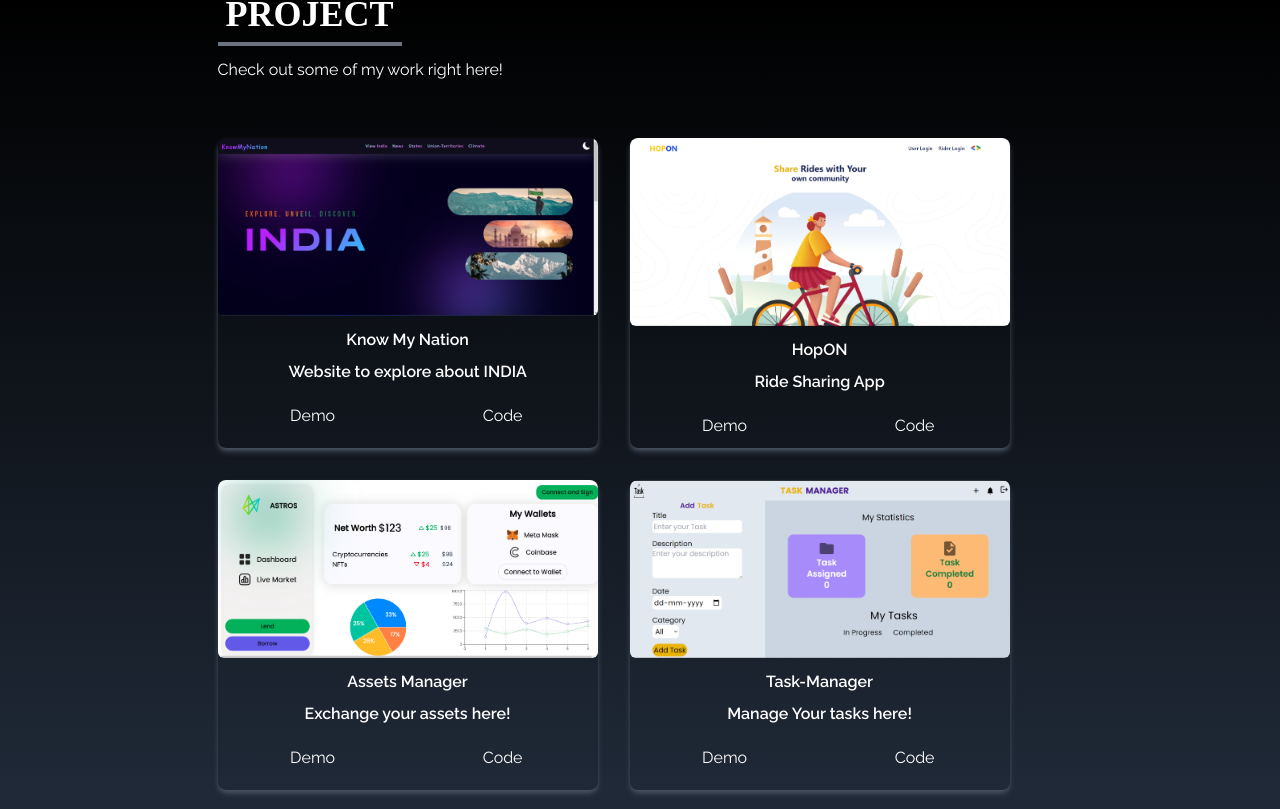
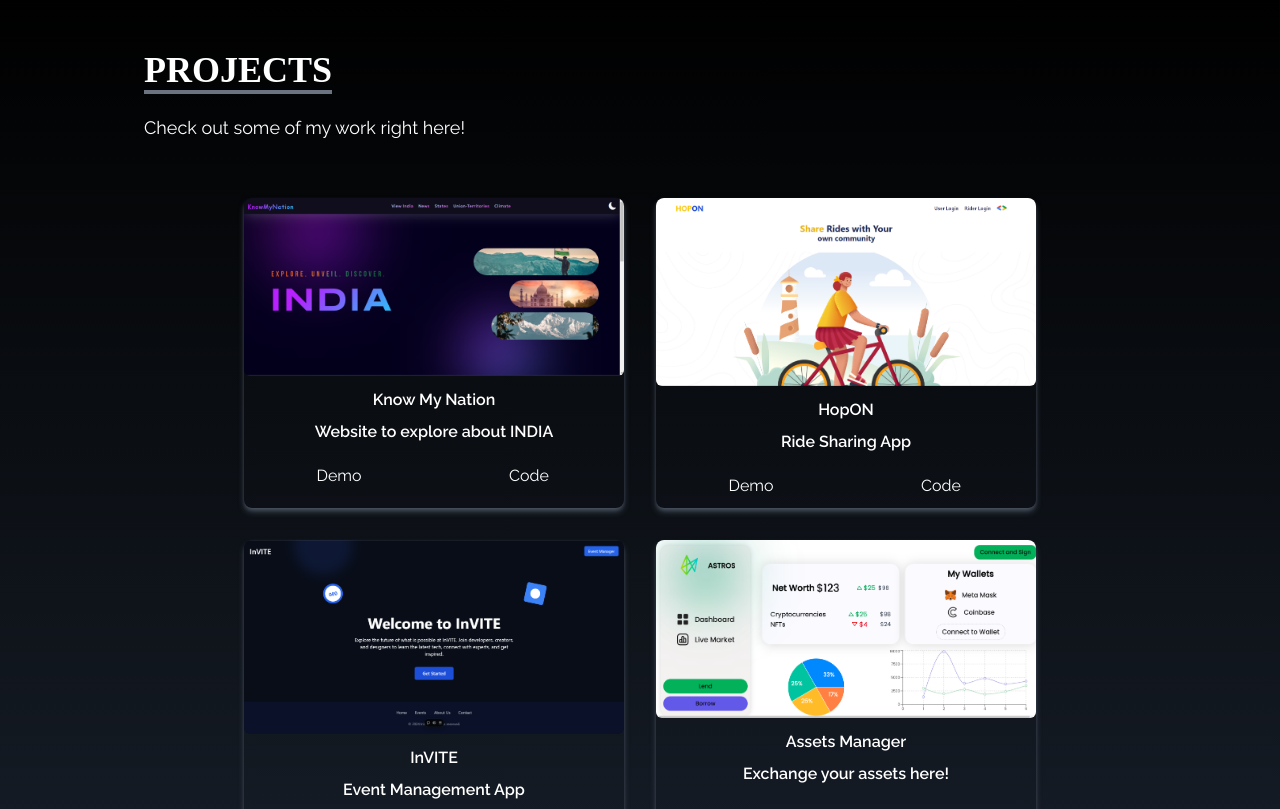
Before and after one commit to Vijay-Hozo/Portfolio, a React (Create React App) app: page / in a window 1280 px wide. Shown: the part 1686-2495 px from the top of the page. Built offline with nearby package versions, Linux system fonts and the light colour scheme.

Commit message:
proj updated

```diff
--- a/src/components/NavBar.jsx
+++ b/src/components/NavBar.jsx
@@ -1,69 +1,78 @@
-import React, { useState } from 'react';
-import{ FaBars,FaTimes} from 'react-icons/fa';
-import {Link} from 'react-scroll'
+import React, { useState } from "react";
+import { FaBars, FaTimes } from "react-icons/fa";
+import { Link } from "react-scroll";
 
 const NavBar = () => {
+  const [nav, setNav] = useState(false);
 
-    const[nav,setNav]=useState(false);
-
-    const links =[
+  const links = [
     {
-            id:1,
-            link:'Home',
+      id: 1,
+      link: "Home",
     },
 
     {
-            id:2,
-            link:'About',
+      id: 2,
+      link: "About",
     },
 
     {
-            id:4,
-            link:'Projects',
+      id: 4,
+      link: "Projects",
     },
 
     {
-            id:5,
-            link:'Experience',
+      id: 5,
+      link: "Experience",
     },
 
     {
-            id:6,
-            link:'Contact',
+      id: 6,
+      link: "Contact",
     },
-    ]
+  ];
 
   return (
-    <div className="flex justify-center items-center w-full h-20 px-4 text-white bg-black">
-
-        <ul className='hidden md:flex '>
-
-            {links.map(({id,link}) => (
+    <div className="flex justify-center items-center w-full h-20 px-4 text-white bg-black sticky top-0 z-50">
+      <ul className="hidden md:flex ">
+        {links.map(({ id, link }) => (
           <li
             key={id}
-                className='px-4 cursor-pointer capitalize font-medium text-gray-500 hover:text-white duration-300'>
-                <Link to={link} smooth duration={500}>{link}</Link>
+            className="px-4 cursor-pointer capitalize font-medium text-gray-500 hover:text-white duration-300"
+          >
+            <Link to={link} smooth duration={500}>
+              {link}
+            </Link>
           </li>
         ))}
       </ul>
 
-        <div onClick={()=> setNav(!nav)} className='cursor-pointer pr-4 z-10 text-gray-500 md:hidden '>
+      <div
+        onClick={() => setNav(!nav)}
+        className="cursor-pointer pr-4 z-10 text-gray-500 md:hidden "
+      >
         {nav ? <FaTimes size={30} /> : <FaBars size={30} />}
       </div>
 
       {nav && (
-            <ul className='flex flex-col justify-center items-center absolute top-0 left-0 w-full h-screen bg-gradient-to-b from-black to-gray-800 text-gray-500'>
-            {links.map(({id,link}) => (
+        <ul className="flex flex-col justify-center items-center absolute top-0 left-0 w-full h-screen bg-gradient-to-b from-black to-gray-800 text-gray-500">
+          {links.map(({ id, link }) => (
             <li
               key={id}
-                    className='px-4 cursor-pointer capitalize py-6 text-4xl'>
-                     <Link onclick={()=>setNav(!nav)} to={link} smooth duration={500}>{link}</Link>
+              className="px-4 cursor-pointer capitalize py-6 text-4xl"
+            >
+              <Link
+                onclick={() => setNav(!nav)}
+                to={link}
+                smooth
+                duration={500}
+              >
+                {link}
+              </Link>
             </li>
           ))}
         </ul>
       )}
-
-
     </div>
   );
 };
--- a/src/components/Projects.jsx
+++ b/src/components/Projects.jsx
@@ -1,67 +1,76 @@
-import React from 'react'
-import knowmynation from "../assets/knowmynation.png" ;
+import React from "react";
+import knowmynation from "../assets/knowmynation.png";
 import hozotech from "../assets/hozo.png";
-import Projectcard from './Projectcard';
-import portfolio from '../assets/portfolio.png'
-import assestsmanager from '../assets/assestsmanager.png'
-import taskmanager from '../assets/taskmanager.png'
-import hopon from '../assets/HOPON.png'
+import Projectcard from "./Projectcard";
+import portfolio from "../assets/portfolio.png";
+import assestsmanager from "../assets/assestsmanager.png";
+import taskmanager from "../assets/taskmanager.png";
+import hopon from "../assets/HOPON.png";
+import invite from "../assets/invite.png";
 const Projects = () => {
-    const projects =[
+  const projects = [
     {
-            id:1,
-            src:knowmynation,
-            heading:'Know My Nation',
-            description:'Website to explore about INDIA',
-            href:'https://knowmynation.netlify.app/',
-            code:'https://github.com/Vijay-Hozo/know-my-nation'
+      id: 1,
+      src: knowmynation,
+      heading: "Know My Nation",
+      description: "Website to explore about INDIA",
+      href: "https://knowmynation.netlify.app/",
+      code: "https://github.com/Vijay-Hozo/know-my-nation",
     },
     {
-            id:3,
-            src:hopon,
-            description:'Ride Sharing App',
-            heading:'HopON',
-            href:'https://hopon-app.vercel.app/',
-            code:'https://github.com/Vijay-Hozo/HopeOn'
+      id: 3,
+      src: hopon,
+      description: "Ride Sharing App",
+      heading: "HopON",
+      href: "https://hopon-app.vercel.app/",
+      code: "https://github.com/Vijay-Hozo/HopeOn",
     },
     {
-            id:4,
-            src:assestsmanager ,
-            heading:'Assets Manager',
-            description:'Exchange your assets here!',
-            // href:'https://knowmynation.netlify.app/',
-            code:'https://github.com/Vijay-Hozo/Decentralized_Finance_App'
+      id: 4,
+      src: invite,
+      description: "Event Management App",
+      heading: "InVITE",
+      href: "https://invite-app-three.vercel.app/",
+      code: "https://github.com/Vijay-Hozo/InVITE",
     },
     {
-            id:5,
-            src:taskmanager,
-            heading:'Task-Manager',
-            description:'Manage Your tasks here!',
-            href:'https://taskiy.netlify.app/',
-            code:'https://github.com/Vijay-Hozo/Task-Manager'
+      id: 5,
+      src: assestsmanager,
+      heading: "Assets Manager",
+      description: "Exchange your assets here!",
+      // href:'https://knowmynation.netlify.app/',
+      code: "https://github.com/Vijay-Hozo/Decentralized_Finance_App",
     },
-    ]
+    {
+      id: 6,
+      src: taskmanager,
+      heading: "Task-Manager",
+      description: "Manage Your tasks here!",
+      href: "https://taskiy.netlify.app/",
+      code: "https://github.com/Vijay-Hozo/Task-Manager",
+    },
+  ];
   return (
-
-    <div name="Projects" className='px-[17%] bg-gradient-to-b from-black to-gray-800 w-full text-white max-sm:relative max-sm:pt-20 max-sm:px-4'>
-        <div classname=" max-w-screen p-4 flex flex-col justify-center w-screen h-full">
-            <div className='pb-8'>
-                <p className='text-4xl font-bold border-b-4 border-gray-500 p-2 inline font-FD'>PROJECT</p>
-                <p className='py-6'>Check out some of my work right here!</p>
+    <div
+      name="Projects"
+      className="px-[10%] bg-gradient-to-b from-black to-gray-800 w-full text-white py-10 max-sm:px-4 max-sm:pt-20"
+    >
+      <div className="max-w-screen-lg mx-auto p-4 flex flex-col justify-center w-full h-full">
+        <div className="pb-8">
+          <p className="text-4xl font-bold border-b-4 border-gray-500 inline font-FD">
+            PROJECTS
+          </p>
+          <p className="text-lg py-6">Check out some of my work right here!</p>
         </div>
 
-            <div className='flex flex-wrap gap-8 px-12 sm:px-0'>
-
-            {
-                projects.map((data)=>(
-                    <Projectcard {...data} />
-                ))
-            }
-
+        <div className="flex flex-wrap gap-8 justify-center px-6 sm:px-0">
+          {projects.map((data) => (
+            <Projectcard key={data.id} {...data} />
+          ))}
         </div>
       </div>
     </div>
-  )
-}
+  );
+};
 
-export default Projects
+export default Projects;
```
Also changed, not shown: src/assets/invite.png (added). Lines whose indentation alone changed are shown as unchanged.
